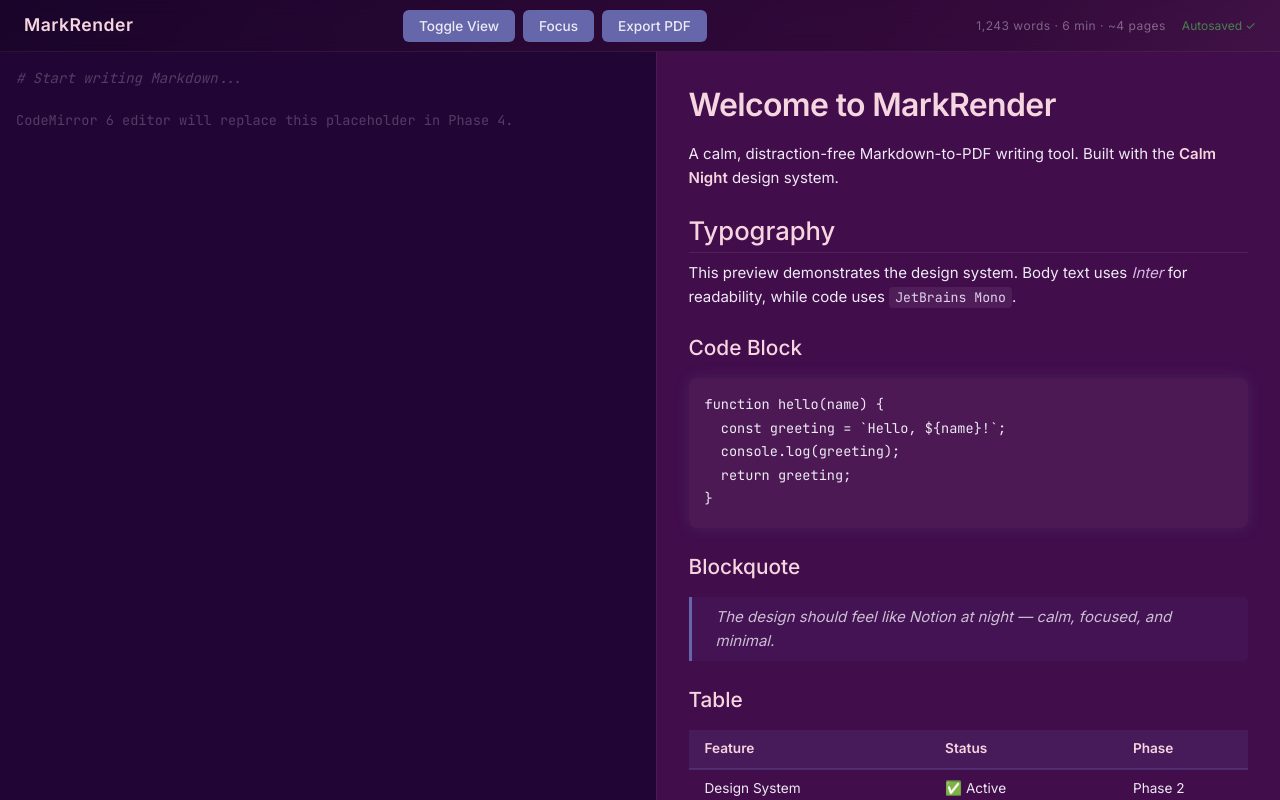
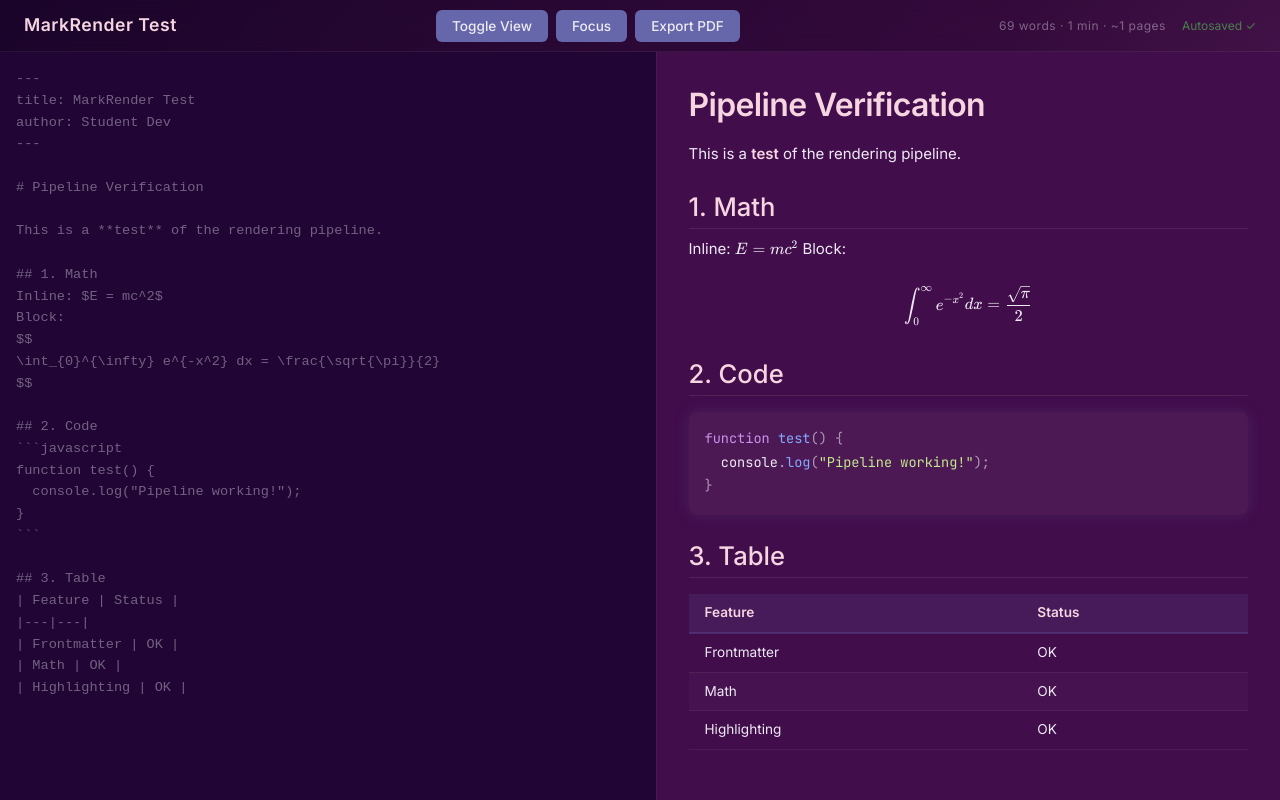
Before and after one commit to VipulMadavi/MarkRender, a React (Vite) app: page / in a window 1280 px wide. Built offline with nearby package versions, Linux system fonts and the light colour scheme.

Commit message:
phase-3: rendering pipeline complete

```diff
--- a/src/App.jsx
+++ b/src/App.jsx
@@ -1,126 +1,78 @@
+import { useEffect } from "react";
+import { renderMarkdown } from "./markdown/parser";
+import { getStats } from "./utils/wordCount";
+
+const testMarkdown = `---
+title: MarkRender Test
+author: Student Dev
+---
+
+# Pipeline Verification
+
+This is a **test** of the rendering pipeline.
+
+## 1. Math
+Inline: $E = mc^2$
+Block:
+$$
+\\int_{0}^{\\infty} e^{-x^2} dx = \\frac{\\sqrt{\\pi}}{2}
+$$
+
+## 2. Code
+\`\`\`javascript
+function test() {
+  console.log("Pipeline working!");
+}
+\`\`\`
+
+## 3. Table
+| Feature | Status |
+|---|---|
+| Frontmatter | OK |
+| Math | OK |
+| Highlighting | OK |
+`;
+
 function App() {
+  const { html, metadata } = renderMarkdown(testMarkdown);
+  const stats = getStats(testMarkdown);
+
+  useEffect(() => {
+    console.log("--- Pipeline Test Results ---");
+    console.log("Metadata:", metadata);
+    console.log("Stats:", stats);
+    console.log("Generated HTML length:", html.length);
+  }, [html, metadata, stats]);
+
   return (
     <div className="app">
-      {/* Toolbar */}
       <div className="toolbar">
-        <span className="toolbar-brand">MarkRender</span>
+        <span className="toolbar-brand">{metadata.title || "MarkRender"}</span>
         <div style={{ display: "flex", gap: "8px" }}>
           <button className="btn">Toggle View</button>
           <button className="btn">Focus</button>
           <button className="btn">Export PDF</button>
         </div>
         <div style={{ display: "flex", alignItems: "center", gap: "16px" }}>
-          <span className="word-count">1,243 words · 6 min · ~4 pages</span>
+          <span className="word-count">
+            {stats.words} words · {stats.readingTime} min · ~{stats.pages} pages
+          </span>
           <span className="autosave-indicator">Autosaved ✓</span>
         </div>
       </div>
 
-      {/* Main Content */}
       <div className="main-content">
-        {/* Editor Panel */}
         <div className="editor-panel">
-          <div
-            style={{
-              fontFamily: "var(--font-mono)",
-              fontSize: "14px",
-              lineHeight: "1.5",
-              opacity: 0.6,
-            }}
-          >
-            <p style={{ color: "var(--text-dim)", fontStyle: "italic" }}>
-              # Start writing Markdown...
-            </p>
-            <br />
-            <p style={{ color: "var(--text-dim)", fontSize: "0.85rem" }}>
-              CodeMirror 6 editor will replace this placeholder in Phase 4.
-            </p>
-          </div>
+          <pre style={{ color: "var(--text-dim)", fontSize: "0.85rem" }}>
+            {testMarkdown}
+          </pre>
         </div>
 
-        {/* Preview Panel */}
         <div className="preview-panel">
-          <div className="preview-page">
-            <h1>Welcome to MarkRender</h1>
-            <p>
-              A calm, distraction-free Markdown-to-PDF writing tool. Built with
-              the <strong>Calm Night</strong> design system.
-            </p>
-
-            <h2>Typography</h2>
-            <p>
-              This preview demonstrates the design system. Body text uses{" "}
-              <em>Inter</em> for readability, while code uses{" "}
-              <code>JetBrains Mono</code>.
-            </p>
-
-            <h3>Code Block</h3>
-            <pre>
-              <code>{`function hello(name) {
-  const greeting = \`Hello, \${name}!\`;
-  console.log(greeting);
-  return greeting;
-}`}</code>
-            </pre>
-
-            <h3>Blockquote</h3>
-            <blockquote>
-              <p>
-                The design should feel like Notion at night — calm, focused, and
-                minimal.
-              </p>
-            </blockquote>
-
-            <h3>Table</h3>
-            <table>
-              <thead>
-                <tr>
-                  <th>Feature</th>
-                  <th>Status</th>
-                  <th>Phase</th>
-                </tr>
-              </thead>
-              <tbody>
-                <tr>
-                  <td>Design System</td>
-                  <td>✅ Active</td>
-                  <td>Phase 2</td>
-                </tr>
-                <tr>
-                  <td>Markdown Pipeline</td>
-                  <td>⬜ Next</td>
-                  <td>Phase 3</td>
-                </tr>
-                <tr>
-                  <td>CodeMirror Editor</td>
-                  <td>⬜ Upcoming</td>
-                  <td>Phase 4</td>
-                </tr>
-              </tbody>
-            </table>
-
-            <h3>Lists</h3>
-            <ul>
-              <li>Gradient background with night-sky depth</li>
-              <li>Glassmorphism toolbar with blur effect</li>
-              <li>Custom scrollbar styling</li>
-              <li>Responsive split layout</li>
-            </ul>
-
-            <hr />
-
-            <h4>Math Rendering (Phase 3)</h4>
-            <p>
-              Math will render inline like{" "}
-              <span className="math-error">KaTeX not loaded yet</span> — this is
-              expected until Phase 3.
-            </p>
-
-            <h5>Heading Level 5</h5>
-            <p>Used for sub-sections within content.</p>
-
-            <h6>Heading Level 6</h6>
-            <p>The smallest heading level, for fine-grained structure.</p>
-          </div>
+          <div
+            className="preview-page"
+            dangerouslySetInnerHTML={{ __html: html }}
+          />
         </div>
       </div>
     </div>
--- a/src/markdown/frontmatter.js
+++ b/src/markdown/frontmatter.js
@@ -1 +1,23 @@
-// frontmatter.js — YAML frontmatter strip + parse (Phase 3)
+import yaml from "js-yaml";
+
+/**
+ * Parses YAML frontmatter from a markdown string.
+ * @param {string} text - The raw markdown text.
+ * @returns {object} { metadata, content }
+ */
+export function parseFrontmatter(text) {
+  const match = text.match(/^---\n([\s\S]*?)\n---/);
+
+  if (!match) {
+    return { metadata: {}, content: text };
+  }
+
+  try {
+    const metadata = yaml.load(match[1]) || {};
+    const content = text.slice(match[0].length).trim();
+    return { metadata, content };
+  } catch (e) {
+    console.error("YAML Frontmatter Error:", e);
+    return { metadata: { error: "Invalid YAML" }, content: text };
+  }
+}
--- a/src/markdown/math.js
+++ b/src/markdown/math.js
@@ -1 +1,35 @@
-// math.js — KaTeX pre-processing for $...$ and $$...$$ (Phase 3)
+import katex from "katex";
+import "katex/dist/katex.min.css";
+
+/**
+ * Pre-processes math blocks and inline math for KaTeX.
+ * Replaces $$...$$ and $...$ with KaTeX HTML.
+ */
+export function processMath(text) {
+  // 1. Process display math ($$ ... $$)
+  let processed = text.replace(/\$\$([\s\S]+?)\$\$/g, (match, formula) => {
+    try {
+      return katex.renderToString(formula.trim(), {
+        displayMode: true,
+        throwOnError: false,
+      });
+    } catch (err) {
+      return `<span class="math-error">Math Error: ${err.message}</span>`;
+    }
+  });
+
+  // 2. Process inline math ($ ... $)
+  // Note: We use a more careful regex to avoid matching things like $10 and $20
+  processed = processed.replace(/(?<!\\)\$([^$\n]+?)\$/g, (match, formula) => {
+    try {
+      return katex.renderToString(formula.trim(), {
+        displayMode: false,
+        throwOnError: false,
+      });
+    } catch (err) {
+      return `<span class="math-error">Math Error: ${err.message}</span>`;
+    }
+  });
+
+  return processed;
+}
--- a/src/markdown/parser.js
+++ b/src/markdown/parser.js
@@ -1 +1,41 @@
-// parser.js — markdown-it + plugins, exports renderMarkdown() (Phase 3)
+import MarkdownIt from "markdown-it";
+import { parseFrontmatter } from "./frontmatter";
+import { processMath } from "./math";
+import { highlightCode } from "./syntaxHighlight";
+
+const md = new MarkdownIt({
+  html: true,
+  linkify: true,
+  typographer: true,
+  highlight: (str, lang) => {
+    const highlighted = highlightCode(str, lang);
+    return `<pre class="language-${lang}"><code class="language-${lang}">${highlighted}</code></pre>`;
+  },
+});
+
+/**
+ * Standard MarkRender Pipeline:
+ * 1. Parse Frontmatter
+ * 2. Pre-process Math (KaTeX)
+ * 3. Render Markdown (markdown-it)
+ * 4. Post-process (optional)
+ *
+ * @param {string} rawMarkdown - The raw text from the editor.
+ * @returns {object} { html, metadata }
+ */
+export function renderMarkdown(rawMarkdown) {
+  if (!rawMarkdown) return { html: "", metadata: {} };
+
+  // 1. Strip and parse YAML frontmatter
+  const { metadata, content } = parseFrontmatter(rawMarkdown);
+
+  // 2. Pre-process Math (KaTeX)
+  // We do this before md.render to prevent markdown-it from escaping KaTeX symbols
+  // But we need to be careful with markdown interference.
+  const mathProcessed = processMath(content);
+
+  // 3. Parse Markdown
+  const html = md.render(mathProcessed);
+
+  return { html, metadata };
+}
--- a/src/markdown/syntaxHighlight.js
+++ b/src/markdown/syntaxHighlight.js
@@ -1 +1,29 @@
-// syntaxHighlight.js — Prism.js fence override for code blocks (Phase 3)
+import Prism from "prismjs";
+
+// Import mandatory languages for MarkRender
+import "prismjs/components/prism-javascript";
+import "prismjs/components/prism-typescript";
+import "prismjs/components/prism-css";
+import "prismjs/components/prism-json";
+import "prismjs/components/prism-markdown";
+import "prismjs/components/prism-yaml";
+import "prismjs/components/prism-python";
+import "prismjs/components/prism-bash";
+
+/**
+ * Highlights a block of code using Prism.js.
+ * @param {string} code - The code string.
+ * @param {string} lang - The language name.
+ * @returns {string} - Highlighted HTML.
+ */
+export function highlightCode(code, lang) {
+  if (lang && Prism.languages[lang]) {
+    try {
+      return Prism.highlight(code, Prism.languages[lang], lang);
+    } catch (err) {
+      console.error("Prism highlighting error:", err);
+      return code;
+    }
+  }
+  return code; // Fallback to plain text
+}
--- a/src/utils/wordCount.js
+++ b/src/utils/wordCount.js
@@ -1 +1,20 @@
-// wordCount.js — Word, character, reading time, page estimates (Phase 3)
+export function getStats(text) {
+  if (!text) {
+    return {
+      words: 0,
+      characters: 0,
+      readingTime: 0,
+      pages: 0,
+    };
+  }
+
+  const cleanText = text.trim();
+  const words = cleanText ? cleanText.split(/\s+/).filter(Boolean).length : 0;
+
+  return {
+    words,
+    characters: text.length,
+    readingTime: Math.max(1, Math.ceil(words / 200)), // ~200 wpm
+    pages: Math.max(1, Math.ceil(words / 300)), // ~300 words per A4 page
+  };
+}
```
Also changed, not shown: src/utils/debounce.js (+9 -1 lines), .tracker/changelog.md, .tracker/status.md, 1 other file (tests, documents, lock files or other folders).
